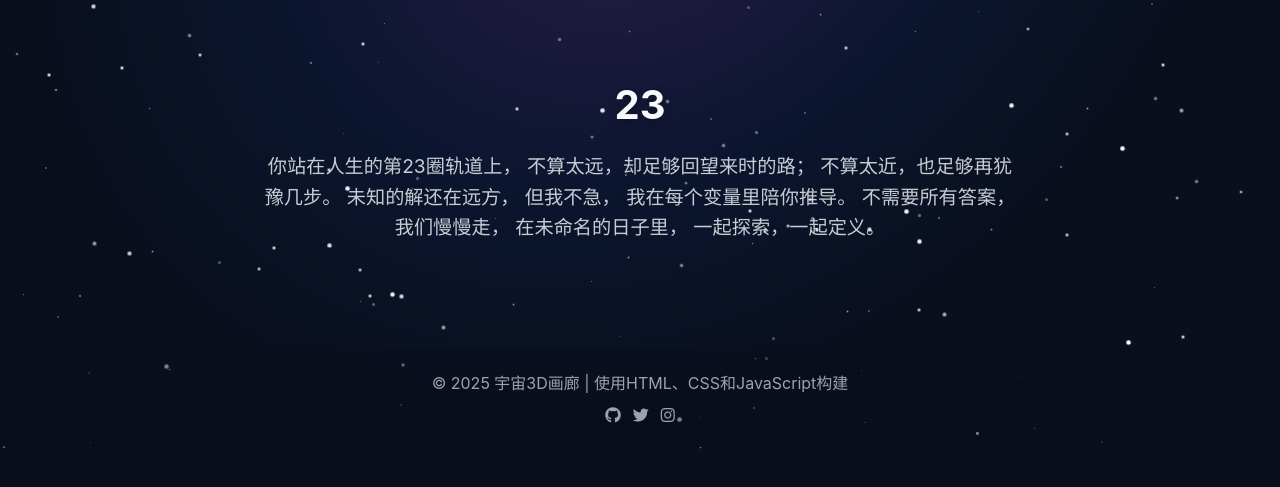
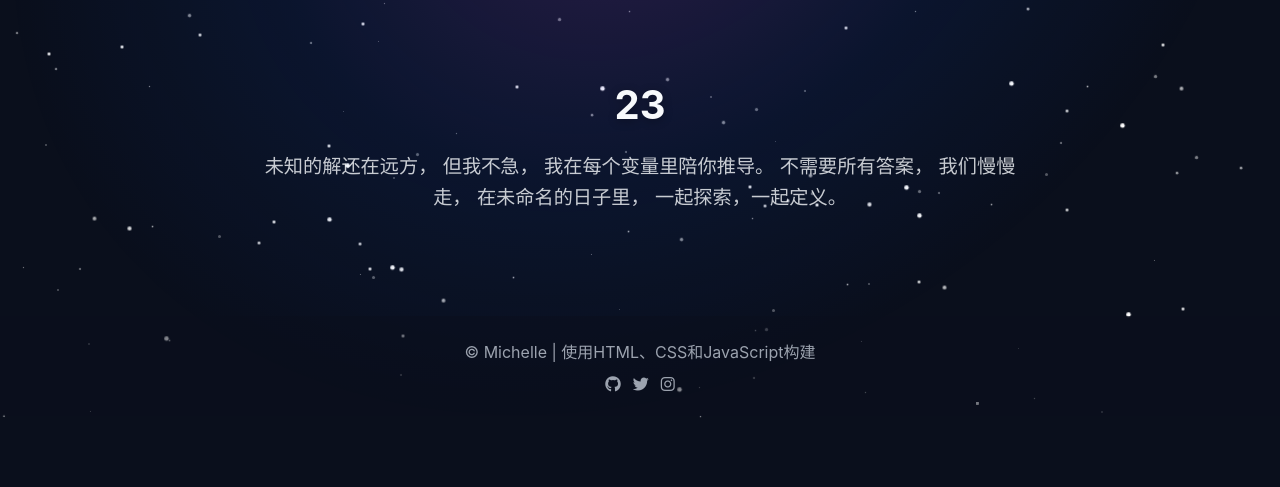
Before and after one commit to Michelle020403/fluffy-computing-machine, a plain HTML site: page gallery.html in a window 1280 px wide. Shown: the part 735-1222 px from the top of the page. Drawn offline with nearby package versions, Linux system fonts and the light colour scheme.

Commit message:
Update gallery.html

```diff
--- a/gallery.html
+++ b/gallery.html
@@ -412,7 +412,7 @@
 
         <div class="gallery-info animate-fade-in" style="animation-delay: 1.5s">
             <h2 class="gallery-title">23</h2>
-            <p class="gallery-desc">你站在人生的第23圈轨道上， 不算太远，却足够回望来时的路； 不算太近，也足够再犹豫几步。&nbsp;未知的解还在远方，
+            <p class="gallery-desc">未知的解还在远方，
 
 但我不急，
 我在每个变量里陪你推导。
@@ -426,7 +426,7 @@
 
     <footer class="py-6 bg-dark/50 mt-10 relative z-10">
         <div class="max-w-7xl mx-auto px-4 text-center text-gray-400">
-            <p>© 2025 宇宙3D画廊 | 使用HTML、CSS和JavaScript构建</p>
+            <p>© Michelle | 使用HTML、CSS和JavaScript构建</p>
             <div class="mt-3 flex justify-center gap-3">
                 <a href="#" class="text-gray-400 hover:text-secondary transition-colors">
                     <i class="fa-brands fa-github"></i>
```
